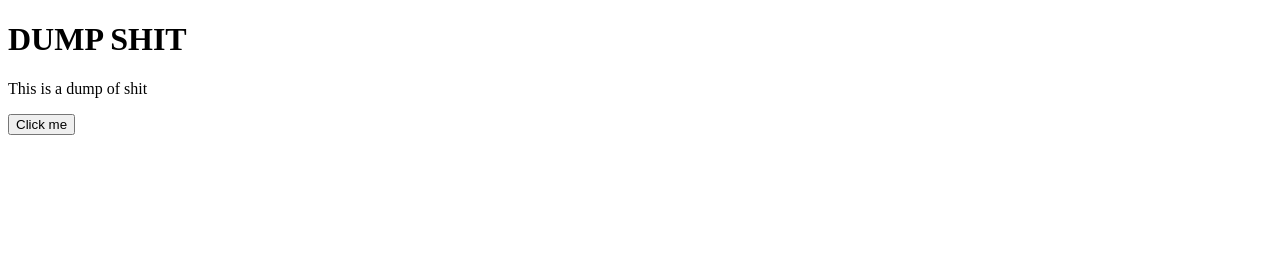
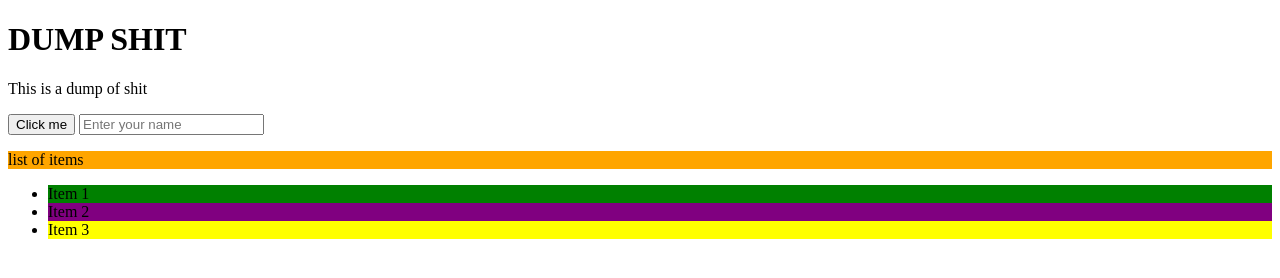
Before and after one commit to Aurel-Charles/dump_learn, a plain HTML site: page index.html in a window 1280 px wide. Drawn offline with Linux system fonts and the light colour scheme.

Commit message:
Add more dump shit

```diff
--- a/index.html
+++ b/index.html
@@ -11,5 +11,15 @@
     <h1>DUMP SHIT</h1>
     <p>This is a dump of shit</p>
     <button>Click me</button>
+    <input type="text" placeholder="Enter your name">
+    <div>
+        <p>list of items</p>
+    </div>
+    <ul>
+        <li>Item 1</li>
+        <li>Item 2</li>
+        <li>Item 3</li>
+    </ul>
+
 </body>
 </html>
--- a/style.css
+++ b/style.css
@@ -0,0 +1,24 @@
+button:active {
+    background-color: red;
+}
+
+input:focus {
+    background-color: blue;
+}
+
+
+li:first-child {
+    background-color: green;
+}
+
+li:last-child {
+    background-color: yellow;
+}
+
+li:nth-child(2) {
+    background-color: purple;
+}
+
+p:only-child {
+    background-color: orange;
+}
```
